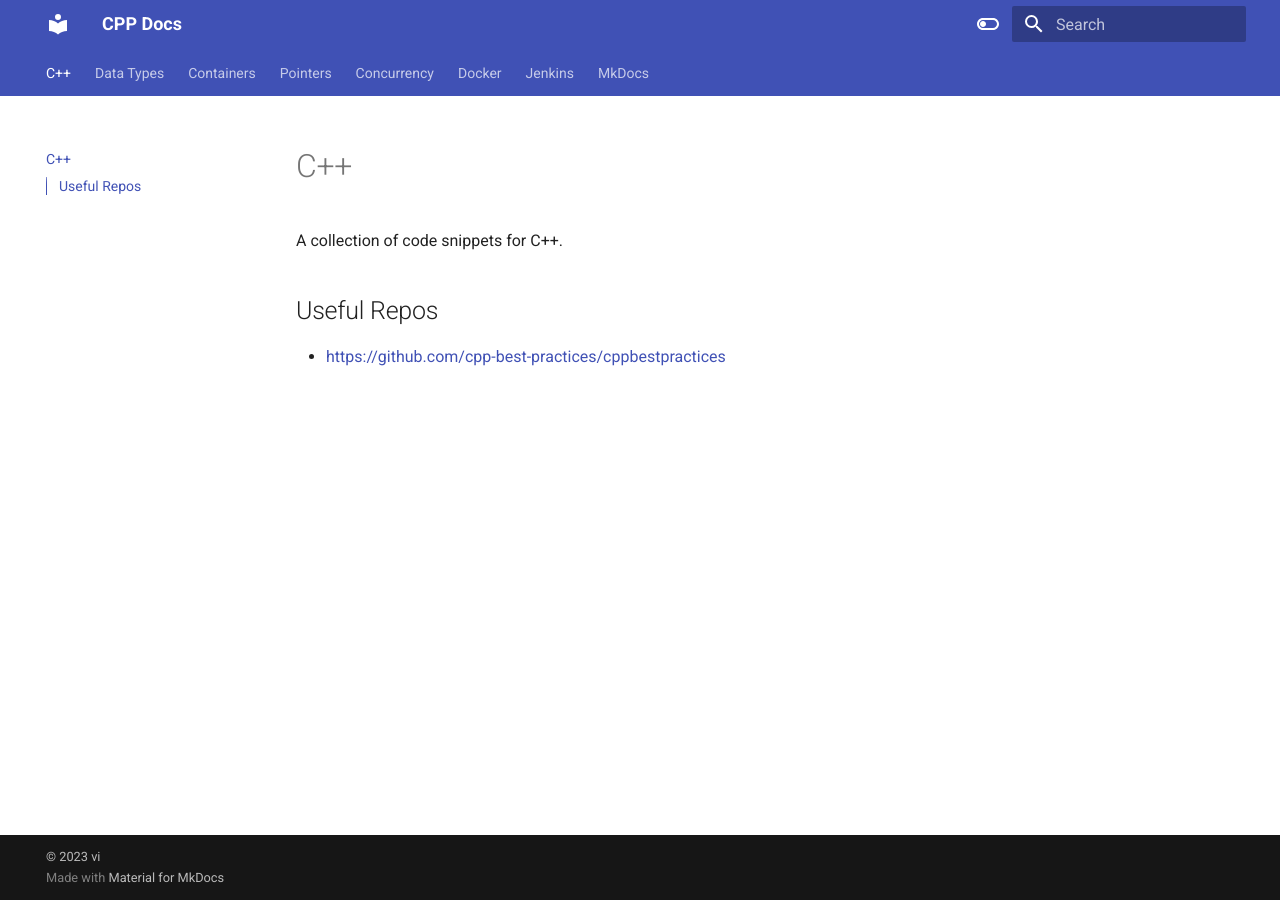
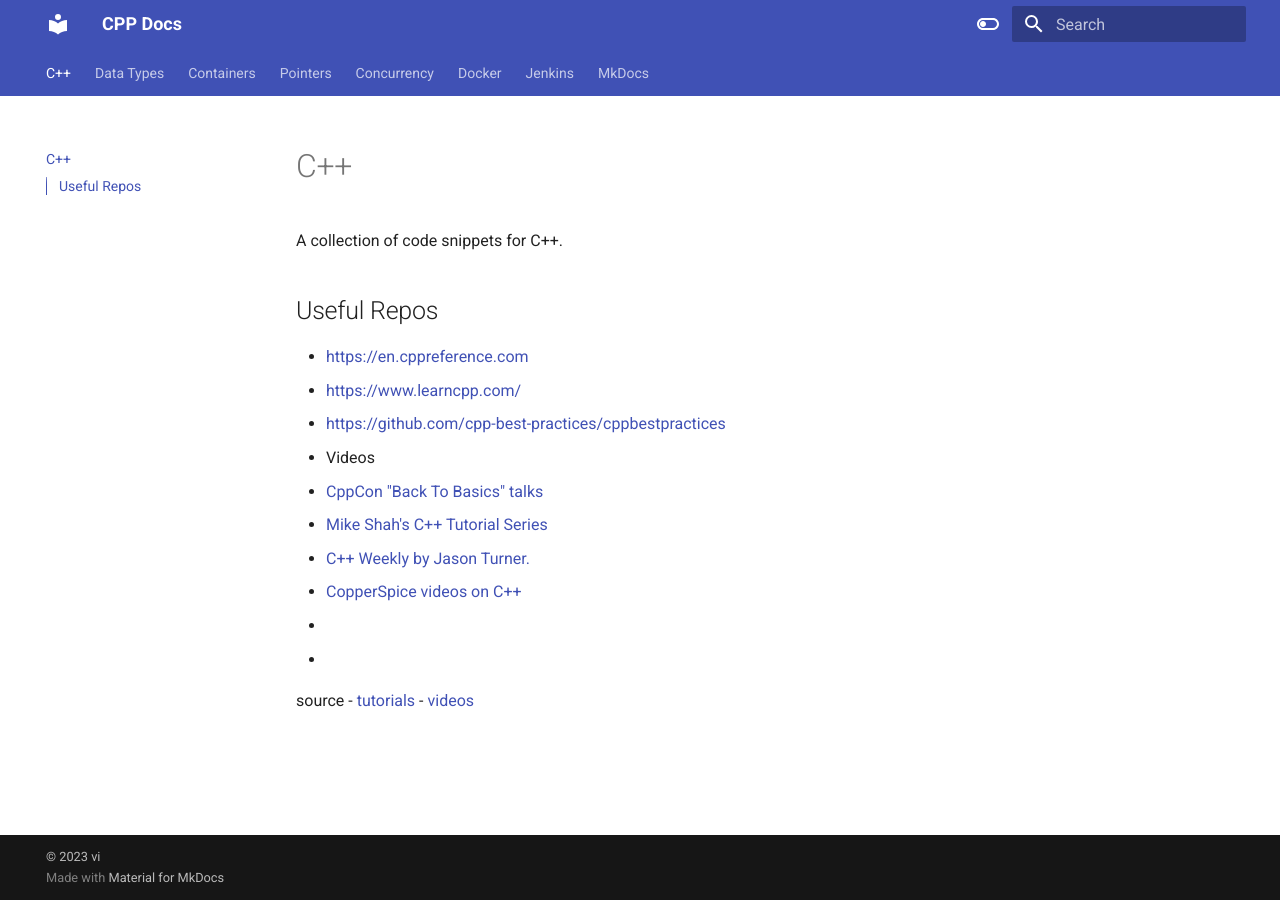
Before and after one commit to code-snips/cpp-docs, an MkDocs documentation site: the page built from docs/index.md, in a window 1280 px wide. Built offline with MkDocs 1.6.1 and Material for MkDocs 9.7.7, drawn with Linux system fonts in a browser that asks for light colours.

Commit message:
tutorial links

```diff
--- a/docs/index.md
+++ b/docs/index.md
@@ -4,4 +4,18 @@ A collection of code snippets for C++.
 
 ## Useful Repos
 
+
+ - [https://en.cppreference.com](https://en.cppreference.com)
+ - [https://www.learncpp.com/](https://www.learncpp.com/)
  - [https://github.com/cpp-best-practices/cppbestpractices](https://github.com/cpp-best-practices/cppbestpractices)
+ - Videos
+ - [CppCon "Back To Basics" talks](https://www.youtube.com/user/CppCon/search)
+ - [Mike Shah's C++ Tutorial Series ](https://www.youtube.com/watch?v=LGOgNqkRMs0&list=PLvv0ScY6vfd8j-tlhYVPYgiIyXduu6m-L)
+ - [C++ Weekly by Jason Turner.](https://www.youtube.com/c/lefticus1/videos)
+ - [CopperSpice videos on C++](https://www.youtube.com/playlist?list=PL9GxRn_rQx8Pwe4bMecruWbIEICAsZtgT)
+ - []()
+ - []()
+
+  source
+  - [tutorials](https://www.reddit.com/r/cpp_questions/comments/168t94e/best_approach_to_learn_c_after_harvard_cs50/)
+  - [videos](https://www.reddit.com/user/IyeOnline/comments/157f10z/c_youtube_video_tutorials/)
```
